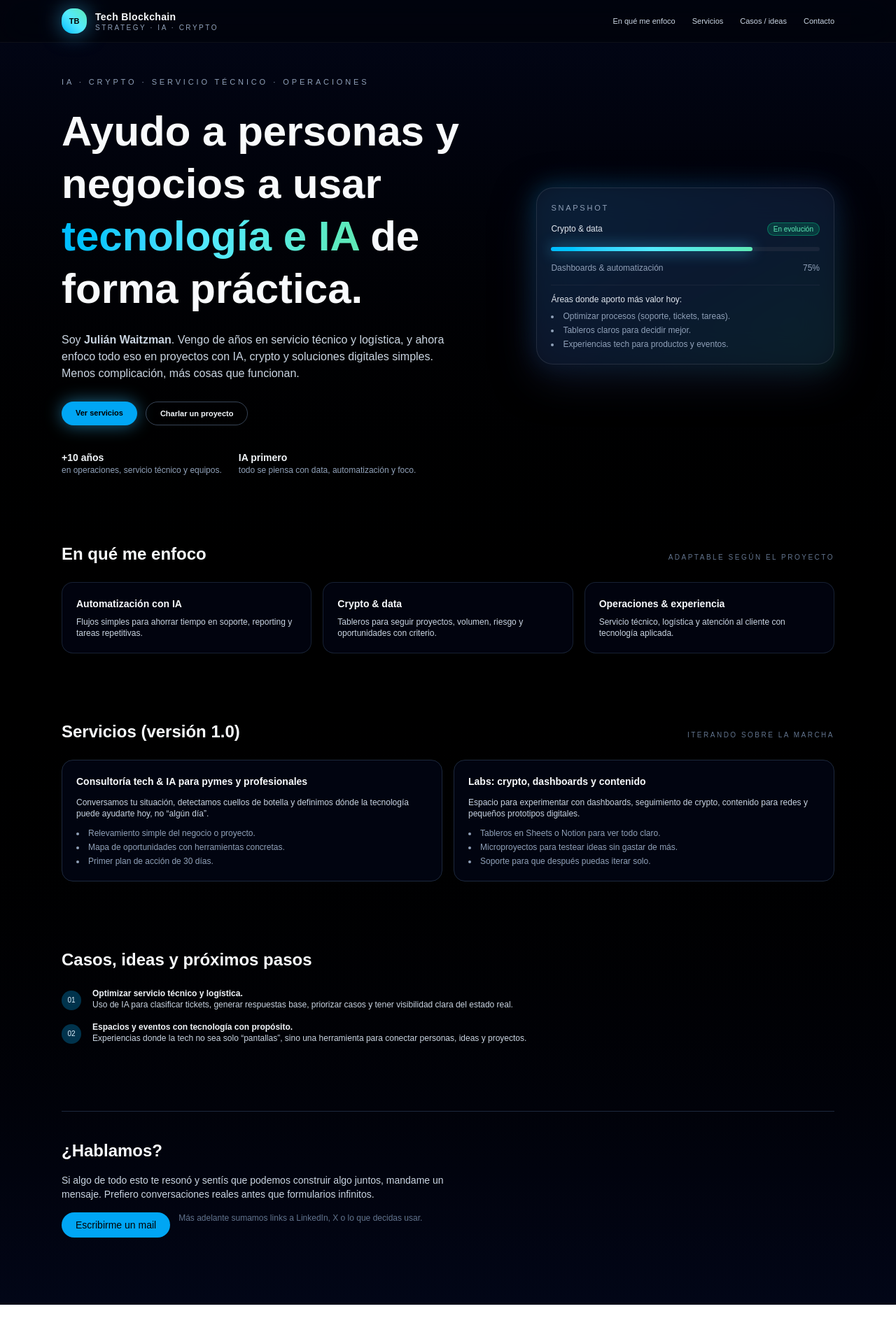
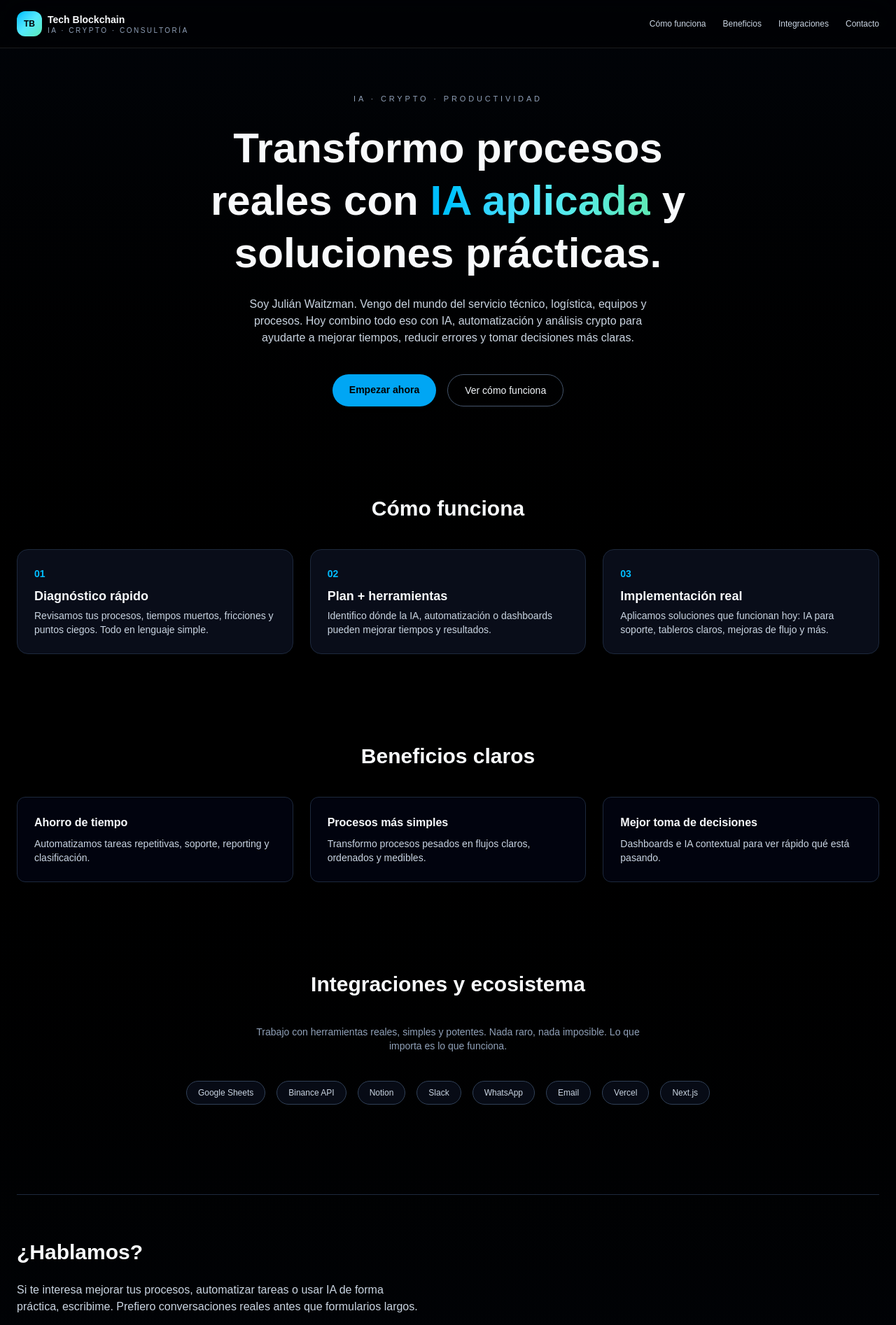
Before and after one commit to bimage2020/mi-web, a Next.js app: page / in a window 1280 px wide. Shown: the top 1894 px of the page at 70% size. Before the commit the page ends 1865 px from the top, so only its background shows below. Built offline with nearby package versions, Linux system fonts and the light colour scheme.

Commit message:
Nueva homepage estilo MeetLara + dark premium

```diff
--- a/app/page.tsx
+++ b/app/page.tsx
@@ -14,343 +14,204 @@ const fadeIn = {
 
 export default function Home() {
   return (
-    <main className="min-h-screen bg-gradient-to-b from-[#020617] via-black to-[#020617] text-slate-50">
-      {/* GLOW DE FONDO */}
-      <div className="pointer-events-none fixed inset-0 -z-10">
-        <div className="absolute -top-40 right-10 h-72 w-72 rounded-full bg-sky-500/20 blur-3xl" />
-        <div className="absolute bottom-[-120px] left-[-40px] h-80 w-80 rounded-full bg-emerald-500/15 blur-3xl" />
+    <main className="min-h-screen bg-gradient-to-b from-[#010409] via-[#000] to-[#010409] text-slate-50">
+
+      {/* BACKGROUND GLOWS */}
+      <div className="fixed inset-0 pointer-events-none -z-10">
+        <div className="absolute -top-40 right-0 w-96 h-96 bg-sky-500/20 blur-[140px]" />
+        <div className="absolute bottom-0 left-0 w-96 h-96 bg-emerald-500/20 blur-[140px]" />
       </div>
 
       {/* NAVBAR */}
-      <header className="sticky top-0 z-20 border-b border-white/5 bg-black/40 backdrop-blur-xl">
-        <div className="mx-auto flex max-w-6xl items-center justify-between px-6 py-3">
-          <div className="flex items-center gap-3">
-            <div className="flex h-9 w-9 items-center justify-center rounded-2xl bg-gradient-to-tr from-sky-400 via-cyan-300 to-emerald-300 text-[11px] font-extrabold text-black shadow-[0_0_30px_rgba(56,189,248,0.55)]">
+      <header className="sticky top-0 z-20 border-b border-white/10 bg-black/40 backdrop-blur-xl">
+        <div className="mx-auto max-w-7xl flex items-center justify-between px-6 py-4">
+          <div className="flex items-center gap-2">
+            <div className="h-9 w-9 flex items-center justify-center rounded-xl bg-gradient-to-br from-sky-400 via-cyan-300 to-emerald-300 text-black font-extrabold text-xs shadow-lg">
               TB
             </div>
-            <div className="flex flex-col leading-tight">
-              <span className="text-sm font-semibold tracking-wide">
-                Tech Blockchain
-              </span>
-              <span className="text-[10px] uppercase tracking-[0.25em] text-slate-400">
-                Strategy · IA · Crypto
-              </span>
+            <div className="leading-tight">
+              <p className="text-sm font-semibold">Tech Blockchain</p>
+              <p className="text-[10px] uppercase tracking-[0.25em] text-slate-400">
+                IA · Crypto · Consultoría
+              </p>
             </div>
           </div>
 
-          <nav className="hidden gap-6 text-[11px] font-medium text-slate-300 sm:flex">
-            <a href="#focus" className="hover:text-sky-400 transition">
-              En qué me enfoco
-            </a>
-            <a href="#services" className="hover:text-sky-400 transition">
-              Servicios
-            </a>
-            <a href="#cases" className="hover:text-sky-400 transition">
-              Casos / ideas
-            </a>
-            <a href="#contact" className="hover:text-sky-400 transition">
-              Contacto
-            </a>
+          <nav className="hidden sm:flex gap-6 text-xs text-slate-300">
+            <a href="#method" className="hover:text-sky-400 transition">Cómo funciona</a>
+            <a href="#benefits" className="hover:text-sky-400 transition">Beneficios</a>
+            <a href="#integrations" className="hover:text-sky-400 transition">Integraciones</a>
+            <a href="#contact" className="hover:text-sky-400 transition">Contacto</a>
           </nav>
         </div>
       </header>
 
-      {/* CONTENEDOR GENERAL */}
-      <div className="mx-auto max-w-6xl px-6 pb-24 pt-12 space-y-24">
+      {/* CONTAINER */}
+      <div className="mx-auto max-w-7xl px-6 space-y-32 pb-32 pt-16">
+
         {/* HERO */}
-        <section className="grid gap-10 md:grid-cols-[minmax(0,1.5fr)_minmax(0,1fr)] md:items-center">
-          <motion.div
-            className="space-y-6"
-            initial="hidden"
-            animate="visible"
-            transition={{ staggerChildren: 0.12 }}
+        <section className="text-center space-y-6 max-w-3xl mx-auto">
+          <motion.p
+            initial="hidden" animate="visible" variants={fadeIn}
+            className="text-[11px] tracking-[0.35em] uppercase text-slate-400"
           >
-            <motion.p
-              variants={fadeIn}
-              className="text-[11px] uppercase tracking-[0.35em] text-slate-400"
-            >
-              IA · CRYPTO · SERVICIO TÉCNICO · OPERACIONES
+            IA · CRYPTO · PRODUCTIVIDAD
           </motion.p>
 
           <motion.h1
-              variants={fadeUp}
-              className="text-4xl sm:text-5xl md:text-6xl font-semibold leading-tight"
+            initial="hidden" animate="visible" variants={fadeUp}
+            className="text-5xl md:text-6xl font-bold leading-tight"
           >
-              Ayudo a personas y negocios a usar{" "}
+            Transformo procesos reales con{" "}
             <span className="bg-gradient-to-r from-sky-400 via-cyan-300 to-emerald-300 bg-clip-text text-transparent">
-                tecnología e IA
+              IA aplicada
             </span>{" "}
-              de forma práctica.
+            y soluciones prácticas.
           </motion.h1>
 
           <motion.p
-              variants={fadeUp}
-              className="max-w-xl text-sm sm:text-base text-slate-300"
+            initial="hidden" animate="visible" variants={fadeUp}
+            className="text-base text-slate-300 max-w-xl mx-auto"
           >
-              Soy <span className="font-semibold">Julián Waitzman</span>. Vengo de
-              años en servicio técnico y logística, y ahora enfoco todo eso en
-              proyectos con IA, crypto y soluciones digitales simples. Menos
-              complicación, más cosas que funcionan.
+            Soy Julián Waitzman. Vengo del mundo del servicio técnico, logística,
+            equipos y procesos. Hoy combino todo eso con IA, automatización y análisis
+            crypto para ayudarte a mejorar tiempos, reducir errores y tomar decisiones más claras.
           </motion.p>
 
           <motion.div
-              variants={fadeUp}
-              className="flex flex-wrap gap-3 pt-1"
+            initial="hidden" animate="visible" variants={fadeUp}
+            className="flex justify-center gap-4 pt-4"
           >
             <a
-                href="#services"
-                className="rounded-full bg-sky-500 px-5 py-2 text-[11px] font-semibold text-black hover:bg-sky-400 transition shadow-[0_0_25px_rgba(56,189,248,0.55)]"
+              href="#contact"
+              className="px-6 py-3 bg-sky-500 font-semibold text-black rounded-full text-sm shadow-md hover:bg-sky-400 transition"
             >
-                Ver servicios
+              Empezar ahora
             </a>
             <a
-                href="#contact"
-                className="rounded-full border border-slate-600/80 px-5 py-2 text-[11px] font-semibold text-slate-100 hover:border-slate-200 transition"
+              href="#method"
+              className="px-6 py-3 border border-slate-600 text-slate-100 rounded-full text-sm hover:border-slate-300 transition"
             >
-                Charlar un proyecto
+              Ver cómo funciona
             </a>
-            </motion.div>
-
-            <motion.div
-              variants={fadeUp}
-              className="flex flex-wrap gap-6 pt-3 text-xs text-slate-400"
-            >
-              <div>
-                <span className="block text-slate-100 text-sm font-semibold">
-                  +10 años
-                </span>
-                <span>en operaciones, servicio técnico y equipos.</span>
-              </div>
-              <div>
-                <span className="block text-slate-100 text-sm font-semibold">
-                  IA primero
-                </span>
-                <span>todo se piensa con data, automatización y foco.</span>
-              </div>
-            </motion.div>
-          </motion.div>
-
-          {/* PANEL LATERAL / GLASS CARD */}
-          <motion.div
-            initial={{ opacity: 0, x: 24 }}
-            animate={{ opacity: 1, x: 0 }}
-            transition={{ duration: 0.6, delay: 0.25 }}
-            className="relative"
-          >
-            <div className="absolute -inset-px rounded-[26px] bg-gradient-to-br from-sky-500/50 via-blue-500/30 to-emerald-400/40 opacity-70 blur-lg" />
-            <div className="relative rounded-[24px] border border-white/10 bg-slate-900/70 p-5 shadow-[0_18px_60px_rgba(15,23,42,0.9)] backdrop-blur-xl">
-              <p className="text-[11px] uppercase tracking-[0.25em] text-slate-400 mb-3">
-                Snapshot
-              </p>
-
-              <div className="space-y-4 text-xs">
-                <div className="flex items-center justify-between">
-                  <span className="text-slate-200">Crypto & data</span>
-                  <span className="rounded-full bg-emerald-500/20 px-2 py-0.5 text-[10px] text-emerald-300 border border-emerald-400/40">
-                    En evolución
-                  </span>
-                </div>
-
-                <div className="h-1.5 w-full rounded-full bg-slate-800/80">
-                  <div className="h-full w-3/4 rounded-full bg-gradient-to-r from-sky-400 via-cyan-300 to-emerald-300 shadow-[0_0_20px_rgba(56,189,248,0.8)]" />
-                </div>
-
-                <div className="flex justify-between text-slate-400">
-                  <span>Dashboards & automatización</span>
-                  <span>75%</span>
-                </div>
-
-                <div className="h-px w-full bg-slate-800/80 my-3" />
-
-                <div className="space-y-2">
-                  <p className="text-slate-200 text-xs">
-                    Áreas donde aporto más valor hoy:
-                  </p>
-                  <ul className="space-y-1 text-slate-400 list-disc list-inside">
-                    <li>Optimizar procesos (soporte, tickets, tareas).</li>
-                    <li>Tableros claros para decidir mejor.</li>
-                    <li>Experiencias tech para productos y eventos.</li>
-                  </ul>
-                </div>
-              </div>
-            </div>
           </motion.div>
         </section>
 
-        {/* EN QUÉ ME ENFOCO */}
-        <section id="focus" className="space-y-6">
-          <div className="flex items-baseline justify-between gap-4">
-            <h2 className="text-2xl font-semibold">En qué me enfoco</h2>
-            <span className="text-[10px] uppercase tracking-[0.25em] text-slate-500">
-              Adaptable según el proyecto
-            </span>
-          </div>
+        {/* MÉTODO – CÓMO FUNCIONA */}
+        <section id="method" className="space-y-10">
+          <h2 className="text-3xl font-semibold text-center">Cómo funciona</h2>
 
-          <div className="grid gap-4 md:grid-cols-3">
+          <div className="grid md:grid-cols-3 gap-6">
             {[
               {
-                title: "Automatización con IA",
-                text: "Flujos simples para ahorrar tiempo en soporte, reporting y tareas repetitivas.",
+                step: "01",
+                title: "Diagnóstico rápido",
+                text: "Revisamos tus procesos, tiempos muertos, fricciones y puntos ciegos. Todo en lenguaje simple.",
               },
               {
-                title: "Crypto & data",
-                text: "Tableros para seguir proyectos, volumen, riesgo y oportunidades con criterio.",
+                step: "02",
+                title: "Plan + herramientas",
+                text: "Identifico dónde la IA, automatización o dashboards pueden mejorar tiempos y resultados.",
               },
               {
-                title: "Operaciones & experiencia",
-                text: "Servicio técnico, logística y atención al cliente con tecnología aplicada.",
+                step: "03",
+                title: "Implementación real",
+                text: "Aplicamos soluciones que funcionan hoy: IA para soporte, tableros claros, mejoras de flujo y más.",
               },
             ].map((item) => (
               <motion.div
-                key={item.title}
-                variants={fadeUp}
-                initial="hidden"
-                whileInView="visible"
+                key={item.step}
+                initial="hidden" whileInView="visible" variants={fadeUp}
                 viewport={{ once: true, amount: 0.3 }}
-                transition={{ duration: 0.4 }}
-                className="group rounded-2xl border border-slate-800/80 bg-slate-950/60 p-5 hover:border-sky-500/70 hover:bg-slate-900/80 transition shadow-[0_0_0_rgba(15,23,42,0.6)] hover:shadow-[0_20px_45px_rgba(15,23,42,0.95)]"
+                className="rounded-2xl border border-slate-800 bg-slate-900/60 p-6 backdrop-blur-xl hover:border-sky-500/60 transition"
               >
-                <h3 className="text-sm font-semibold text-slate-50">
-                  {item.title}
-                </h3>
-                <p className="mt-2 text-xs text-slate-300">{item.text}</p>
+                <div className="text-sky-400 text-sm font-semibold">{item.step}</div>
+                <h3 className="text-lg font-semibold mt-2">{item.title}</h3>
+                <p className="text-sm text-slate-300 mt-1">{item.text}</p>
               </motion.div>
             ))}
           </div>
         </section>
 
-        {/* SERVICIOS */}
-        <section id="services" className="space-y-6">
-          <div className="flex items-baseline justify-between gap-4">
-            <h2 className="text-2xl font-semibold">Servicios (versión 1.0)</h2>
-            <span className="text-[10px] uppercase tracking-[0.25em] text-slate-500">
-              Iterando sobre la marcha
-            </span>
-          </div>
+        {/* BENEFICIOS */}
+        <section id="benefits" className="space-y-10">
+          <h2 className="text-3xl font-semibold text-center">Beneficios claros</h2>
 
-          <div className="grid gap-4 md:grid-cols-2">
+          <div className="grid md:grid-cols-3 gap-6">
+            {[
+              {
+                title: "Ahorro de tiempo",
+                text: "Automatizamos tareas repetitivas, soporte, reporting y clasificación.",
+              },
+              {
+                title: "Procesos más simples",
+                text: "Transformo procesos pesados en flujos claros, ordenados y medibles.",
+              },
+              {
+                title: "Mejor toma de decisiones",
+                text: "Dashboards e IA contextual para ver rápido qué está pasando.",
+              },
+            ].map((item) => (
               <motion.div
-              variants={fadeUp}
-              initial="hidden"
-              whileInView="visible"
-              viewport={{ once: true, amount: 0.2 }}
-              transition={{ duration: 0.45 }}
-              className="rounded-2xl border border-slate-800 bg-slate-950/70 p-5 space-y-3 hover:border-sky-500/70 hover:bg-slate-900 transition"
+                key={item.title}
+                initial="hidden" whileInView="visible" variants={fadeUp}
+                viewport={{ once: true, amount: 0.3 }}
+                className="rounded-xl border border-slate-800 bg-slate-950/60 p-6 hover:border-emerald-400/60 transition"
               >
-              <h3 className="text-sm font-semibold text-slate-50">
-                Consultoría tech & IA para pymes y profesionales
-              </h3>
-              <p className="text-xs text-slate-300">
-                Conversamos tu situación, detectamos cuellos de botella y
-                definimos dónde la tecnología puede ayudarte hoy, no “algún
-                día”.
-              </p>
-              <ul className="text-xs text-slate-400 list-disc list-inside space-y-1">
-                <li>Relevamiento simple del negocio o proyecto.</li>
-                <li>Mapa de oportunidades con herramientas concretas.</li>
-                <li>Primer plan de acción de 30 días.</li>
-              </ul>
+                <h3 className="font-semibold text-slate-50">{item.title}</h3>
+                <p className="text-sm text-slate-300 mt-2">{item.text}</p>
               </motion.div>
-
-            <motion.div
-              variants={fadeUp}
-              initial="hidden"
-              whileInView="visible"
-              viewport={{ once: true, amount: 0.2 }}
-              transition={{ duration: 0.45, delay: 0.08 }}
-              className="rounded-2xl border border-slate-800 bg-slate-950/70 p-5 space-y-3 hover:border-sky-500/70 hover:bg-slate-900 transition"
-            >
-              <h3 className="text-sm font-semibold text-slate-50">
-                Labs: crypto, dashboards y contenido
-              </h3>
-              <p className="text-xs text-slate-300">
-                Espacio para experimentar con dashboards, seguimiento de crypto,
-                contenido para redes y pequeños prototipos digitales.
-              </p>
-              <ul className="text-xs text-slate-400 list-disc list-inside space-y-1">
-                <li>Tableros en Sheets o Notion para ver todo claro.</li>
-                <li>Microproyectos para testear ideas sin gastar de más.</li>
-                <li>Soporte para que después puedas iterar solo.</li>
-              </ul>
-            </motion.div>
+            ))}
           </div>
         </section>
 
-        {/* CASOS / IDEAS */}
-        <section id="cases" className="space-y-6">
-          <h2 className="text-2xl font-semibold">Casos, ideas y próximos pasos</h2>
+        {/* INTEGRACIONES */}
+        <section id="integrations" className="space-y-10">
+          <h2 className="text-3xl font-semibold text-center">Integraciones y ecosistema</h2>
 
-          <div className="space-y-4 text-xs text-slate-300">
-            <motion.div
-              variants={fadeUp}
-              initial="hidden"
-              whileInView="visible"
-              viewport={{ once: true, amount: 0.2 }}
-              transition={{ duration: 0.4 }}
-              className="flex gap-4"
+          <p className="text-center text-slate-400 max-w-xl mx-auto text-sm">
+            Trabajo con herramientas reales, simples y potentes. Nada raro, nada imposible.
+            Lo que importa es lo que funciona.
+          </p>
+
+          <div className="flex flex-wrap justify-center gap-4 text-xs text-slate-300">
+            {[
+              "Google Sheets",
+              "Binance API",
+              "Notion",
+              "Slack",
+              "WhatsApp",
+              "Email",
+              "Vercel",
+              "Next.js",
+            ].map((t) => (
+              <div
+                key={t}
+                className="px-4 py-2 rounded-full border border-slate-700 bg-slate-900/50 backdrop-blur-xl"
               >
-              <div className="mt-1 h-7 w-7 rounded-full bg-sky-500/30 text-[10px] flex items-center justify-center text-sky-100">
-                01
+                {t}
               </div>
-              <div>
-                <p className="font-semibold text-slate-100">
-                  Optimizar servicio técnico y logística.
-                </p>
-                <p>
-                  Uso de IA para clasificar tickets, generar respuestas base,
-                  priorizar casos y tener visibilidad clara del estado real.
-                </p>
-              </div>
-            </motion.div>
-
-            <motion.div
-              variants={fadeUp}
-              initial="hidden"
-              whileInView="visible"
-              viewport={{ once: true, amount: 0.2 }}
-              transition={{ duration: 0.4, delay: 0.08 }}
-              className="flex gap-4"
-            >
-              <div className="mt-1 h-7 w-7 rounded-full bg-sky-500/30 text-[10px] flex items-center justify-center text-sky-100">
-                02
-              </div>
-              <div>
-                <p className="font-semibold text-slate-100">
-                  Espacios y eventos con tecnología con propósito.
-                </p>
-                <p>
-                  Experiencias donde la tech no sea solo “pantallas”, sino una
-                  herramienta para conectar personas, ideas y proyectos.
-                </p>
-              </div>
-            </motion.div>
+            ))}
           </div>
         </section>
 
         {/* CONTACTO */}
-        <section
-          id="contact"
-          className="space-y-4 border-t border-slate-800 pt-10"
-        >
-          <h2 className="text-2xl font-semibold">¿Hablamos?</h2>
-          <p className="text-sm text-slate-300 max-w-xl">
-            Si algo de todo esto te resonó y sentís que podemos construir algo
-            juntos, mandame un mensaje. Prefiero conversaciones reales antes
-            que formularios infinitos.
+        <section id="contact" className="space-y-6 border-t border-slate-800 pt-16">
+          <h2 className="text-3xl font-semibold">¿Hablamos?</h2>
+
+          <p className="text-slate-300 max-w-xl">
+            Si te interesa mejorar tus procesos, automatizar tareas o usar IA de forma práctica,
+            escribime. Prefiero conversaciones reales antes que formularios largos.
           </p>
 
-          <div className="flex flex-wrap gap-3 text-sm">
           <a
             href="mailto:julianwaitzman@gmail.com"
-              className="rounded-full bg-sky-500 px-5 py-2 font-medium text-black hover:bg-sky-400 transition"
+            className="px-6 py-3 bg-sky-500 text-black rounded-full font-semibold text-sm hover:bg-sky-400 transition"
           >
-              Escribirme un mail
+            Escribirme
           </a>
-            <span className="text-slate-500 text-xs">
-              Más adelante sumamos links a LinkedIn, X o lo que decidas usar.
-            </span>
-          </div>
         </section>
+
       </div>
     </main>
   );
```
Lines whose indentation alone changed are shown as unchanged.
